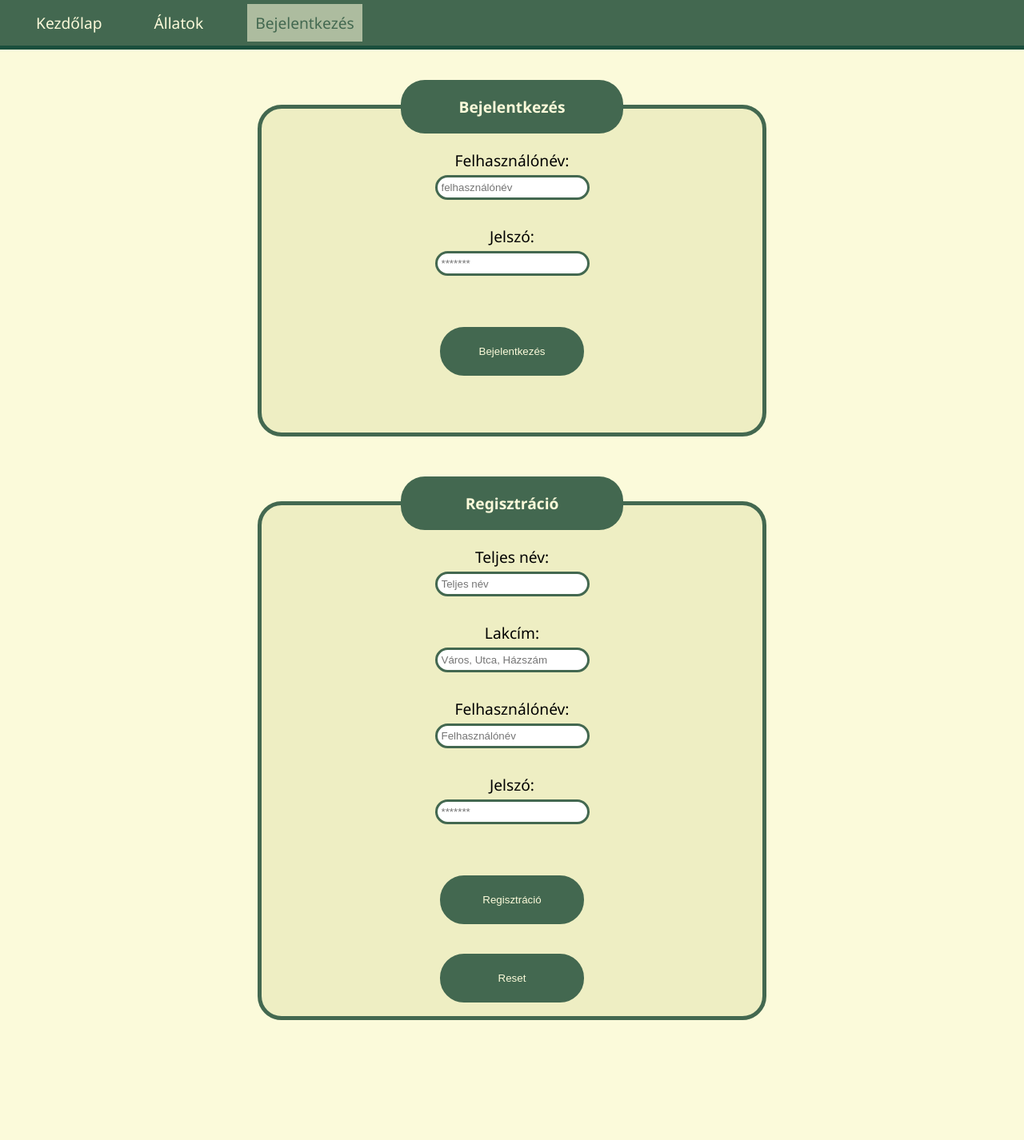
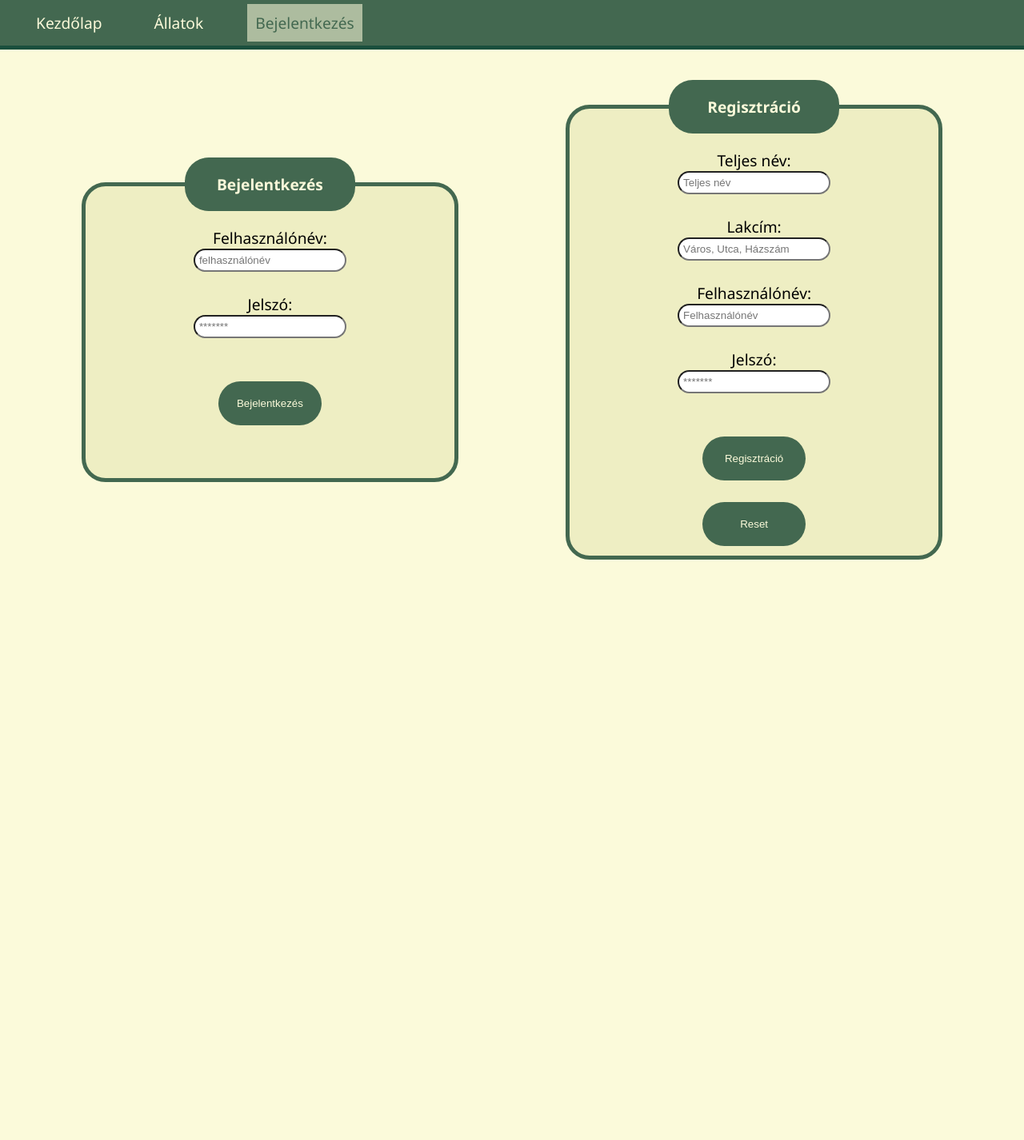
Before and after one commit to 30jackv/webproject, a PHP site: page /bejelentkezes.html in a window 1280 px wide. Shown: the whole page at 80% size. After the commit the page ends 700 px from the top, so only its background shows below. Run offline with PHP 8.4, Linux system fonts and the light colour scheme.

```diff
--- a/css/stylesheet.css
+++ b/css/stylesheet.css
@@ -163,12 +163,13 @@ caption {
 
 /* bejelentkezes */
 fieldset {
+
   background-color: #eeeec3;
   border: #436850 5px solid;
   border-radius: 30px;
 
+  width: 40%;
   text-align: center;
-  margin-bottom: 50px;
   padding-top: 20px;
 }
 
@@ -176,15 +177,14 @@ form fieldset input[type="submit"], input[type="reset"] {
   background-color: #436850;
   color: #FBFADA;
 
+  border: none;
   text-align: center;
   padding: 20px;
   width: 30%;
 }
 form fieldset input {
-  border: #436850 3px solid;
-
   display: flex;
-  margin: 5px auto 5px auto;
+  margin: auto;
   padding: 5px;
   border-radius: 30px;
 }
@@ -200,8 +200,15 @@ form fieldset input {
   border-radius: 30px;
   width: 40%;
 }
+form {
+  align-items: center;
+
+  display: flex;
+  flex-direction: row;
+  justify-content: space-between;
+}
 #bejelentkezes-form {
-  width: 50%;
+
   padding:100px;
   margin-left: auto;
   margin-right: auto;
```
